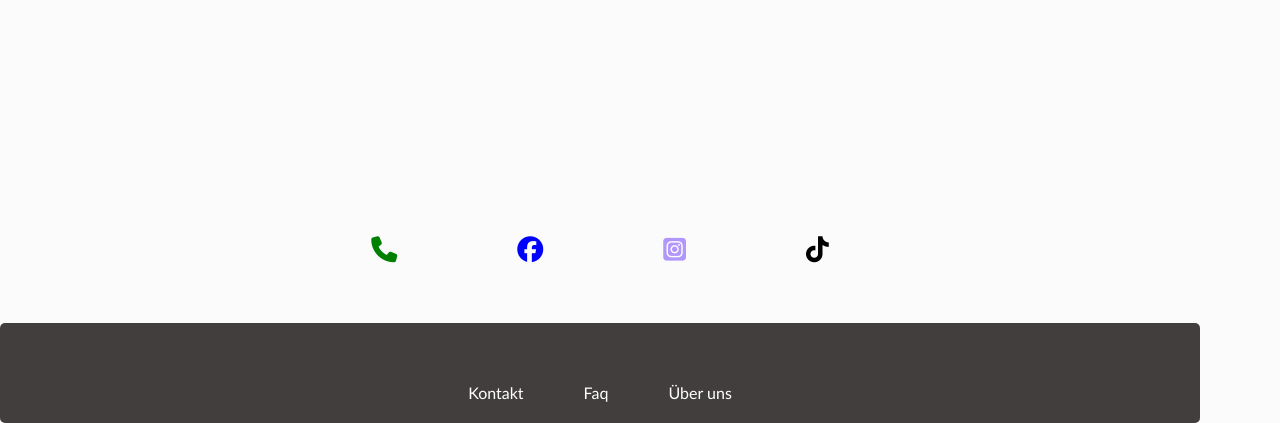
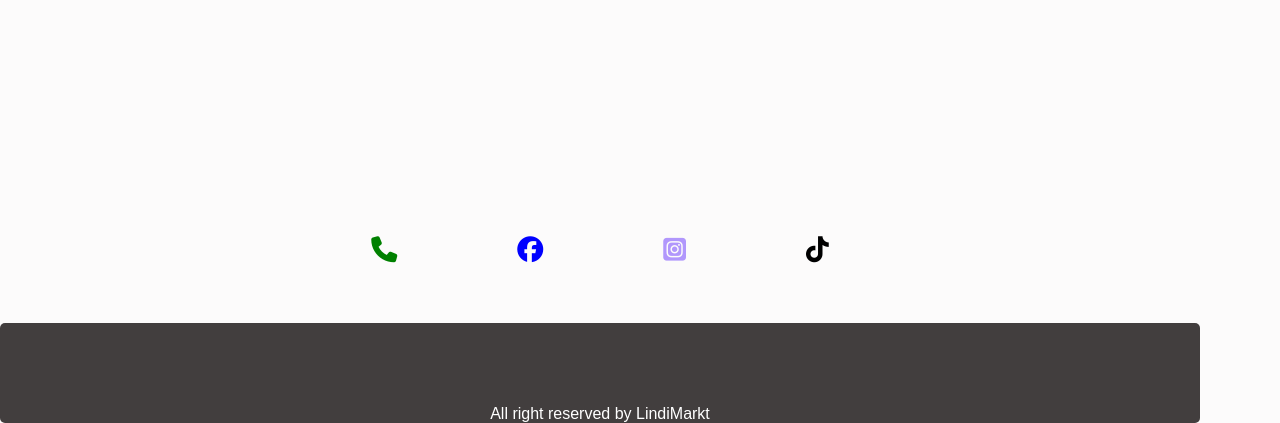
Before and after one commit to ValonFejza91/lindimarkt, a plain HTML site: page index.html in a window 1280 px wide. Shown: the part 2420-2843 px from the top of the page. Drawn offline with nearby package versions, Linux system fonts and the light colour scheme.

Commit message:
footer changed

```diff
--- a/index.html
+++ b/index.html
@@ -221,9 +221,7 @@
 
 
     <div class="list">
-    <li><a href="#"></a>Kontakt</li>
-     <li><a href="#"></a>Faq</li>
-    <li><a href="#Kunden"></a>Über uns</li>
+    All right reserved by LindiMarkt
 </div>
 
 </div>
--- a/styles.css
+++ b/styles.css
@@ -310,10 +310,11 @@
     .list{
         display:flex;
         height: 100px;
-        justify-content: center;
+        justify-content:center;
+        align-items: end;
         padding-top: 5%;
-        gap: 5%;
-        cursor: pointer;
+
+
         list-style: none;
         font-family: sans-serif;
         background-color: rgb(66, 62, 62);
```
